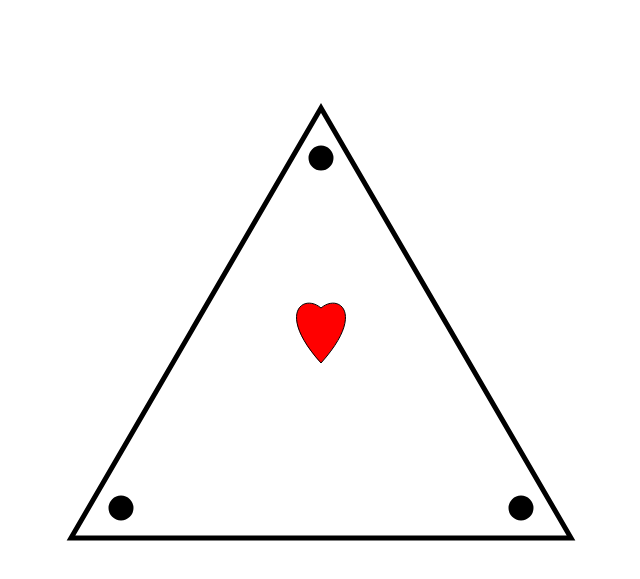
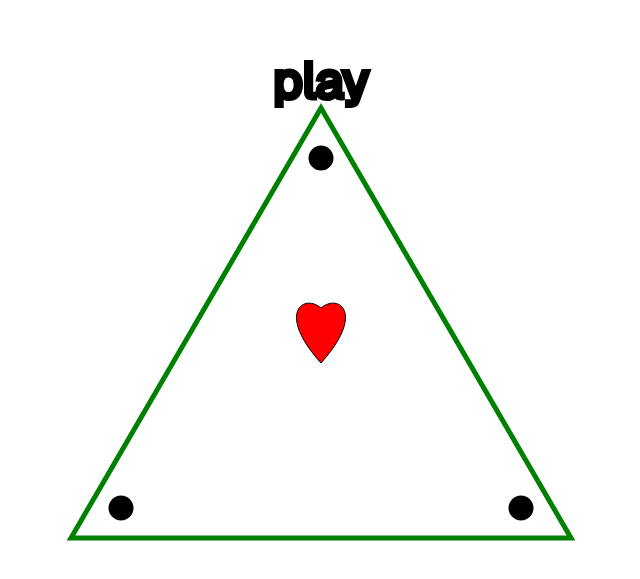
Before and after one commit to riwepo/grammar-triangles, a Next.js app: page / in a window 1280 px wide. Shown: the part 341-920 px from the top of the page, without its empty margins (319-959 px from the left). Built offline with nearby package versions, Linux system fonts and the light colour scheme.

Commit message:
implement colour and top text

```diff
--- a/src/components/triangle.jsx
+++ b/src/components/triangle.jsx
@@ -1,4 +1,4 @@
-function Triangle() {
+function Triangle({ colour, verbForms }) {
   return (
     <div>
       <svg
@@ -12,7 +12,7 @@ function Triangle() {
             id="triangle"
             points="-50,43 0,-43 50,43"
             fill="none"
-            stroke="black"
+            stroke={colour}
           />
           <circle
             id="bottom-left-mark"
@@ -22,14 +22,20 @@ function Triangle() {
             stroke="black"
             fill="black"
           />
-          <circle
-            id="top-mark"
-            cx="0"
-            cy="-33"
-            r="2"
-            stroke="black"
-            fill="black"
-          />
+          <g id="top-mark">
+            <circle cx="0" cy="-33" r="2" stroke="black" fill="black" />
+            <text
+              x="0"
+              y="-45"
+              fill="black"
+              stroke="black"
+              fontSize="10px"
+              textAnchor="middle"
+            >
+              {verbForms.head}
+            </text>
+          </g>
+
           <circle
             id="bottom-right-mark"
             cx="40"
@@ -59,6 +65,7 @@ function Triangle() {
         <use href="#triangle" x="0" y="0" />
         <use href="#bottom-left-mark" x="0" y="0" />
         <use href="#top-mark" x="0" y="0" />
+
         <use href="#bottom-right-mark" x="0" y="0" />
         <use href="#center-mark" x="0" y="0" />
         <use href="#heart" transform="scale(0.1, 0.1)" x="0" y="0" />
```
